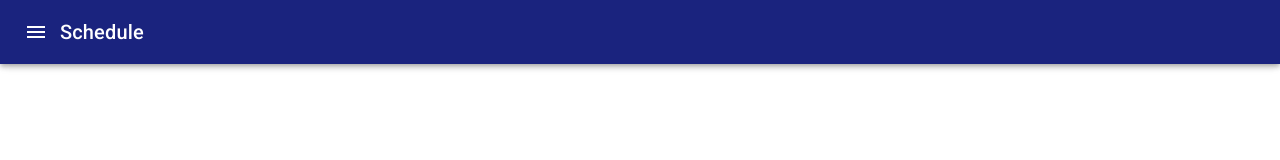
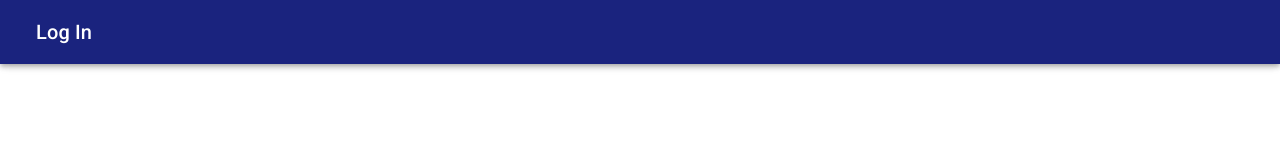
Before and after one commit to firelaf/FYP, a React (Create React App) app in the folder react/fyp/: page / in a window 1280 px wide. Shown: the top 160 px of the page. Built offline with nearby package versions, Linux system fonts and the light colour scheme.

Commit message:
fixed the app bar and menu button

```diff
--- a/react/fyp/src/App.js
+++ b/react/fyp/src/App.js
@@ -1,22 +1,17 @@
 import "./App.css";
 import { BrowserRouter as Router, Route, Switch } from "react-router-dom";
-import { useState } from "react";
+// import { useState } from "react";
 import CstAppBar from "./components/CstAppBar";
 import LoginForm from "./components/LoginForm";
 import Schedule from "./components/Schedule";
 
-import { useHistory } from "react-router-dom";
+//import { useHistory } from "react-router-dom";
 
 function App() {
-  let [appBarProps, updateAppBar] = useState({
-    menuIcon: true,
-    label: "Schedule",
-  });
-
   return (
     <>
-      <CstAppBar menuIcon={appBarProps.menuIcon} label={appBarProps.label} />
       <Router>
+        <CstAppBar />
         <Switch>
           <Route exact path="/">
             <LoginForm />
--- a/react/fyp/src/components/Calendar.js
+++ b/react/fyp/src/components/Calendar.js
@@ -28,7 +28,7 @@ const Calendar = () => {
           top: "-266vw",
         }}
       >
-        <Event></Event>
+        <Event />
       </div>
     </div>
   );
--- a/react/fyp/src/components/CstAppBar.js
+++ b/react/fyp/src/components/CstAppBar.js
@@ -1,19 +1,30 @@
 import React from "react";
 
 import { AppBar, Toolbar, IconButton, Typography } from "@material-ui/core";
+import { useLocation } from "react-router-dom";
 import MenuIcon from "@material-ui/icons/Menu";
 
-const CstAppBar = (props) => {
-  let enabledIcon;
-  if (props.menuIcon) enabledIcon = <MenuIcon />;
+const CstAppBar = () => {
+  let menuIcon;
+  let disabled;
+  let location = useLocation();
+  if (location.pathname !== "/") {
+    menuIcon = <MenuIcon />;
+    disabled = false;
+  }
+
+  let label;
+  if (location.pathname === "/") label = "Log In";
+  if (location.pathname.includes("schedule")) label = "Schedule";
+
   return (
     <div>
       <AppBar color="primary">
         <Toolbar>
-          <IconButton edge="start" color="inherit" disabled={!props.menuIcon}>
-            {enabledIcon}
+          <IconButton edge="start" color="inherit" disabled={disabled}>
+            {menuIcon}
           </IconButton>
-          <Typography variant="h6">{props.label}</Typography>
+          <Typography variant="h6">{label}</Typography>
         </Toolbar>
       </AppBar>
     </div>
--- a/react/fyp/src/components/LoginForm.js
+++ b/react/fyp/src/components/LoginForm.js
@@ -1,4 +1,5 @@
 import React from "react";
+// import CstAppBar from "./CstAppBar";
 import { useState, useRef } from "react";
 import { TextField, Button } from "@material-ui/core";
 import { makeStyles } from "@material-ui/core/styles";
@@ -109,6 +110,8 @@ const LoginForm = () => {
   const textboxStyles = useStyles();
 
   return (
+    <>
+      {/* <CstAppBar label="Log In" menuIcon={false} /> */}
       <section
         style={{
           display: "flex",
@@ -176,6 +179,7 @@ const LoginForm = () => {
           </Button>
         </form>
       </section>
+    </>
   );
 };
 
--- a/react/fyp/src/components/subcomponents/Event.js
+++ b/react/fyp/src/components/subcomponents/Event.js
@@ -25,7 +25,7 @@ const Event = () => {
               }}
             >
               <Avatar
-                variant="circle"
+                variant="circular"
                 style={{
                   width: "1.3em",
                   height: "1.3em",
```
Lines whose indentation alone changed are shown as unchanged.
